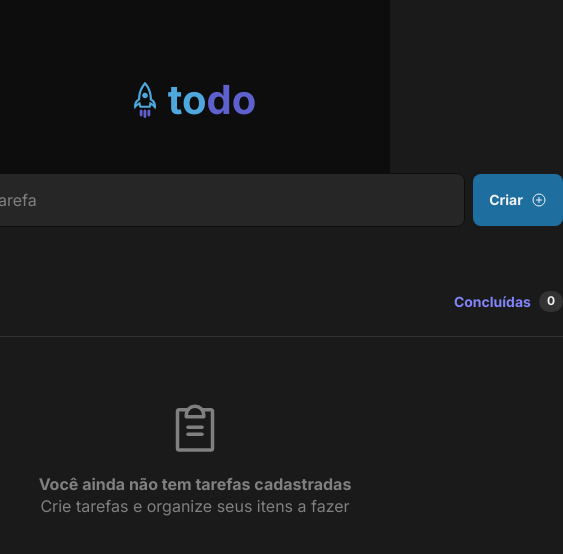
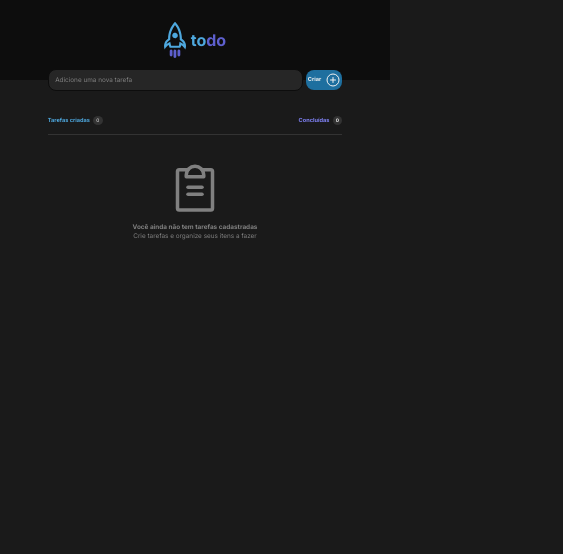
Before and after one commit to SergioTrajano/ToDo---web, a React (Vite) app: page / in a window 390 px wide. Shown: the top 554 px of the page, 563 px wide, since content can reach past the window. Built offline with nearby package versions, Linux system fonts and the light colour scheme.

Commit message:
feat: :lipstick: add a little of responsivity

```diff
--- a/src/App.module.css
+++ b/src/App.module.css
@@ -1,7 +1,25 @@
 .wrapper {
     padding-bottom: 5rem;
 
-    display: flex;
-    flex-direction: column;
-    align-items: center;
+    display: grid;
+    grid-template-columns: 1fr;
+    place-items: center;
 }
+
+@media (max-width: 768px) {
+    html {
+        font-size: 80%;
+    }
+}
+
+@media (max-width: 600px) {
+    html {
+        font-size: 60%;
+    }
+}
+
+@media (max-width: 460px) {
+    html {
+        font-size: 40%;
+    }
+}
```
